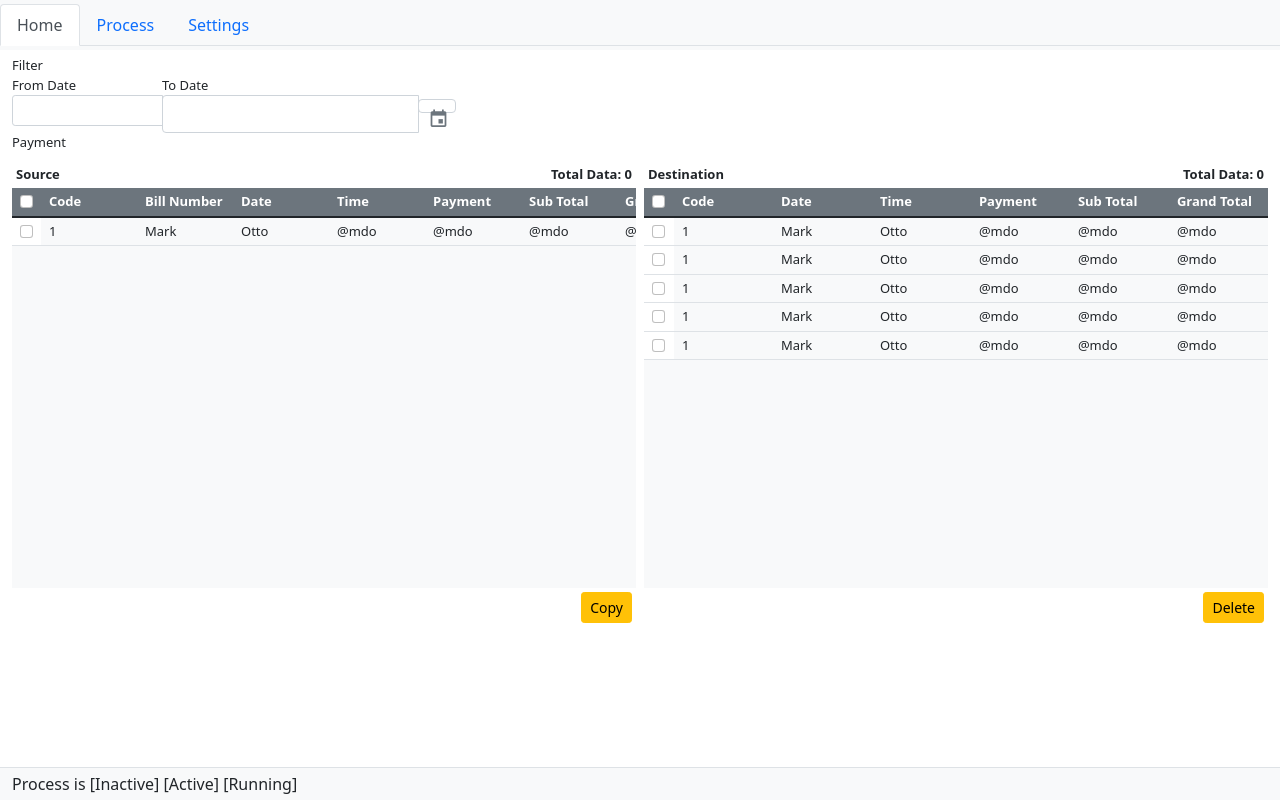
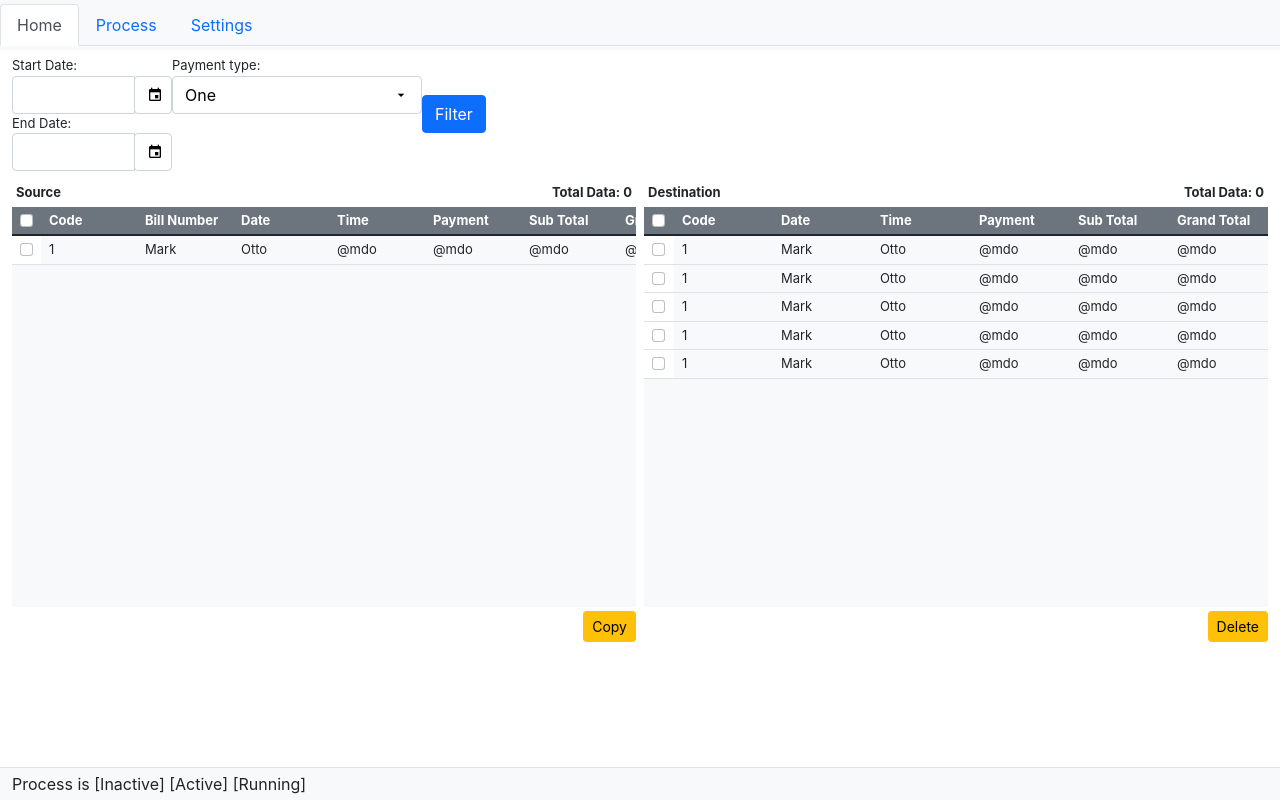
Before and after one commit to efendy/hero-app, an Electron app: page src/index.html in a window 1280 px wide. Drawn offline with nearby package versions, Linux system fonts and the light colour scheme; no server answers; files whose address does not match are found by name.

Commit message:
working on home filter menu

```diff
--- a/src/index.css
+++ b/src/index.css
@@ -2,13 +2,13 @@ body {
   font-family: -apple-system, BlinkMacSystemFont, "Segoe UI", Roboto, Helvetica, Arial, sans-serif;
   margin: auto;
 }
-thead {
+.thead-hero {
   position: sticky;
   top: 0;
   z-index: 9;
   color: white;
 }
-tbody th {
+.tbody-hero th {
   position: sticky;
   left: 0;
   z-index: 1;
@@ -73,3 +73,24 @@ main {
 #hero-source-table, #hero-destination-table {
   min-height: 400px;
 }
+
+
+
+
+.gj-icon {
+  position: relative!important;
+  font-size: 16px!important;
+  margin: 0!important;
+  padding: 0!important;
+  top: 0!important;
+  left: 0!important;
+}
+
+input, .btn-outline-secondary {
+  color: black!important;
+}
+
+.tab-pane {
+  margin-bottom: 2rem!important;
+  padding-bottom: 2rem!important;
+}
--- a/src/index.html
+++ b/src/index.html
@@ -3,13 +3,8 @@
   <head>
     <meta charset="UTF-8">
     <title>Hero App!</title>
-    <link rel="stylesheet" href="index.css">
-    <link rel="stylesheet" href="bootstrap/css/bootstrap.min.css">
-    <link rel="stylesheet" href="bootstrap/css/jquery-ui.min.css"> <!-- https://api.jqueryui.com/theming/icons/ -->
-    <link rel="stylesheet" href="gijgo/css/gijgo.min.css">
     <script>window.$ = window.jQuery = require('jquery');</script>
     <script src="bootstrap/js/bootstrap.min.js"></script>
-    <script src="bootstrap/js/jquery-ui.min.js"></script>
     <script src="gijgo/js/gijgo.min.js"></script>
     <script defer src="js/global.js"></script>
     <script defer src="js/storage.js"></script>
@@ -17,6 +12,11 @@
     <script defer src="js/view_home.js"></script>
     <script defer src="js/view_process.js"></script>
     <script defer src="js/view_settings.js"></script>
+
+    <link rel="stylesheet" href="bootstrap/css/bootstrap.min.css">
+    <link rel="stylesheet" href="bootstrap/css/jquery-ui.min.css">
+    <link rel="stylesheet" href="gijgo/css/gijgo.min.css">
+    <link rel="stylesheet" href="index.css">
   </head>
   <body class="site">
     <header class="section-header fixed-top py-1 bg-light">
@@ -40,12 +40,24 @@
         <div class="tab-pane container-fluid active" id="home" role="tabpanel" aria-labelledby="home-tab">
           <div class="row g-2">
             <div class="col-md-12">
-              <div>Filter</div>
               <div class="d-flex justify-content-start">
-                <div>From Date <input id="datepicker-home-from" width="150" type="text" class="form-control form-control-sm" /></div>
-                <div>To Date <input id="datepicker-home-to" /></div>
+                <div>
+                  Start Date: <input id="datepicker-home-start" width="160" />
+                  End Date: <input id="datepicker-home-end" width="160" />
+                </div>
+                <div>
+                  Payment type:
+                  <select id="dropdown-home-payment-type" width="250">
+                    <option value="1">One</option>
+                    <option value="2">Two</option>
+                    <option value="3">Three</option>
+                  </select>
+                </div>
+                <div class="d-grid gap-2 d-sm-flex justify-content-sm-end mt-4 mb-4">
+                  <button id="btn-home-filter" class="btn btn-primary">Filter</button>
+                </div>
               </div>
-              <div>Payment</div>
+              <div></div>
             </div>
             <div class="col-md-6">
               <div class="p-1">
@@ -54,7 +66,7 @@
               </div>
               <div id="hero-source-table" class="overflow-scroll bg-light">
                 <table class="table">
-                  <thead class="bg-secondary">
+                  <thead class="bg-secondary thead-hero">
                     <tr>
                       <th scope="col" style="min-width: 1rem;"><input class="form-check-input select-source-all" type="checkbox"></th>
                       <th scope="col" style="min-width: 6rem;">Code</th>
@@ -66,7 +78,7 @@
                       <th scope="col" style="min-width: 6rem;">Grand Total</th>
                     </tr>
                   </thead>
-                  <tbody>
+                  <tbody class="tbody-hero">
                     <tr>
                       <th scope="row"><input class="form-check-input select-source-item" type="checkbox"></th>
                       <td>1</td>
@@ -80,7 +92,7 @@
                   </tbody>
                 </table>
               </div>
-              <div class="p-1">
+              <div class="pt-1 pb-4">
                 <strong></strong>
                 <div class="float-end">
                   <button id="btn-home-source-copy" class="btn btn-warning btn-sm">Copy</button>
@@ -94,7 +106,7 @@
               </div>
               <div id="hero-destination-table" class="overflow-scroll bg-light">
                 <table class="table">
-                  <thead class="bg-secondary">
+                  <thead class="bg-secondary thead-hero">
                     <tr>
                       <th scope="col" style="min-width: 1rem;"><input class="form-check-input select-destination-all" type="checkbox"></th>
                       <th scope="col" style="min-width: 6rem;">Code</th>
@@ -105,7 +117,7 @@
                       <th scope="col" style="min-width: 6rem;">Grand Total</th>
                     </tr>
                   </thead>
-                  <tbody>
+                  <tbody class="tbody-hero">
                     <tr>
                       <th scope="row"><input class="form-check-input select-destination-item" type="checkbox"></th>
                       <td>1</td>
@@ -154,7 +166,7 @@
                   </tbody>
                 </table>
               </div>
-              <div class="p-1">
+              <div class="pt-1 pb-4">
                 <strong></strong>
                 <div class="float-end">
                   <button id="btn-home-destination-delete" class="btn btn-warning btn-sm">Delete</button>
--- a/src/js/view_home.js
+++ b/src/js/view_home.js
@@ -1,9 +1,23 @@
 console.log('view_home.js is READY');
 
-$('#datepicker-home-from').datepicker({
-  uiLibrary: 'bootstrap'
+var today = new Date(new Date().getFullYear(), new Date().getMonth(), new Date().getDate());
+$('#datepicker-home-start').datepicker({
+  uiLibrary: 'bootstrap4',
+  format: 'yyyy-mm-dd',
+  locale: 'en-us',
+  showOtherMonths: false,
+  maxDate: today
 });
-$('#datepicker-home-to').datepicker({
+$('#datepicker-home-end').datepicker({
+  uiLibrary: 'bootstrap4',
+  format: 'yyyy-mm-dd',
+  showOtherMonths: false,
+  minDate: function () {
+      return $('#datepicker-home-start').val();
+  },
+  maxDate: today
+});
+$('#dropdown-home-payment-type').dropdown({
   uiLibrary: 'bootstrap4'
 });
 
```
